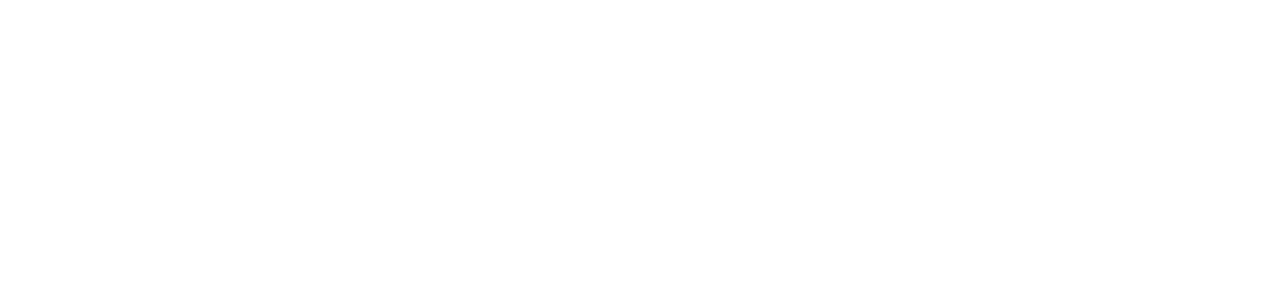
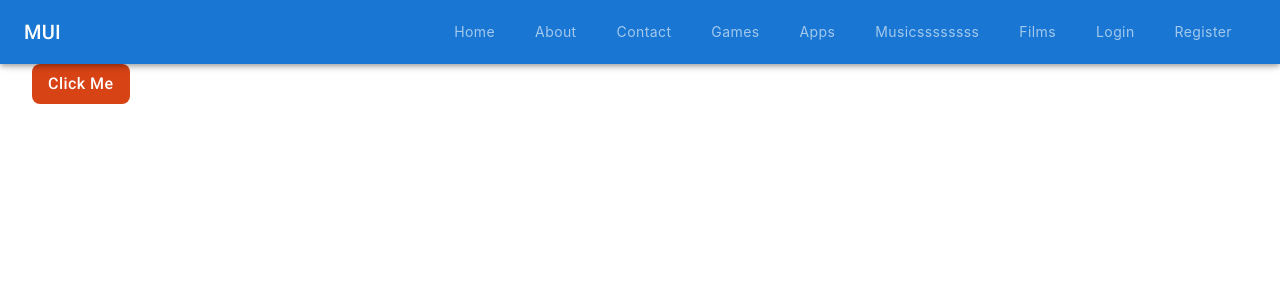
Before and after one commit to BijianWu/react-material-ui-playground, a React (Create React App) app: page /custom-button in a window 1280 px wide. Before the commit this address had no page. Shown: the top 300 px of the page. Built offline with nearby package versions, Linux system fonts and the light colour scheme.

Commit message:
create custom styled button with different hover effect

```diff
--- a/src/App.js
+++ b/src/App.js
@@ -14,6 +14,7 @@
 import TransitionsDemo from "./pages/TransitionsDemo.js";
 import FormDemo from "./pages/FormDemo.js";
 import CustomTabsDemo from "./pages/CustomTabsDemo.js";
+import CustomButton from "./pages/CustomButton.js";
 
 export default function App(){
 
@@ -30,6 +31,7 @@
                 <Route path="transitions-demo" element={<TransitionsDemo />} />
                 <Route path="form-demo" element={<FormDemo />} />
                 <Route path="custom-tabs-demo" element={<CustomTabsDemo />} />
+                <Route path="custom-button" element={<CustomButton />} />
             </Route>
         </Routes>
          {/* <SelectElement />
--- /dev/null
+++ b/src/pages/CustomButton.js
@@ -0,0 +1,22 @@
+import { Button } from '@mui/material';
+import Typography from '@mui/material/Typography';
+import { deepOrange } from '@mui/material/colors';
+
+export default function CustomButton() {
+    return (
+        <Button
+            variant='contained'
+            disableRipple
+            disableElevation
+            sx={{
+                bgcolor: deepOrange[800],
+                textTransform: "none",
+                fontSize: "1rem",
+                borderRadius: "8px",
+                "&:hover": { bgcolor: deepOrange[600]}
+            }}
+        >
+            Click Me
+        </Button>
+    )
+}
```
